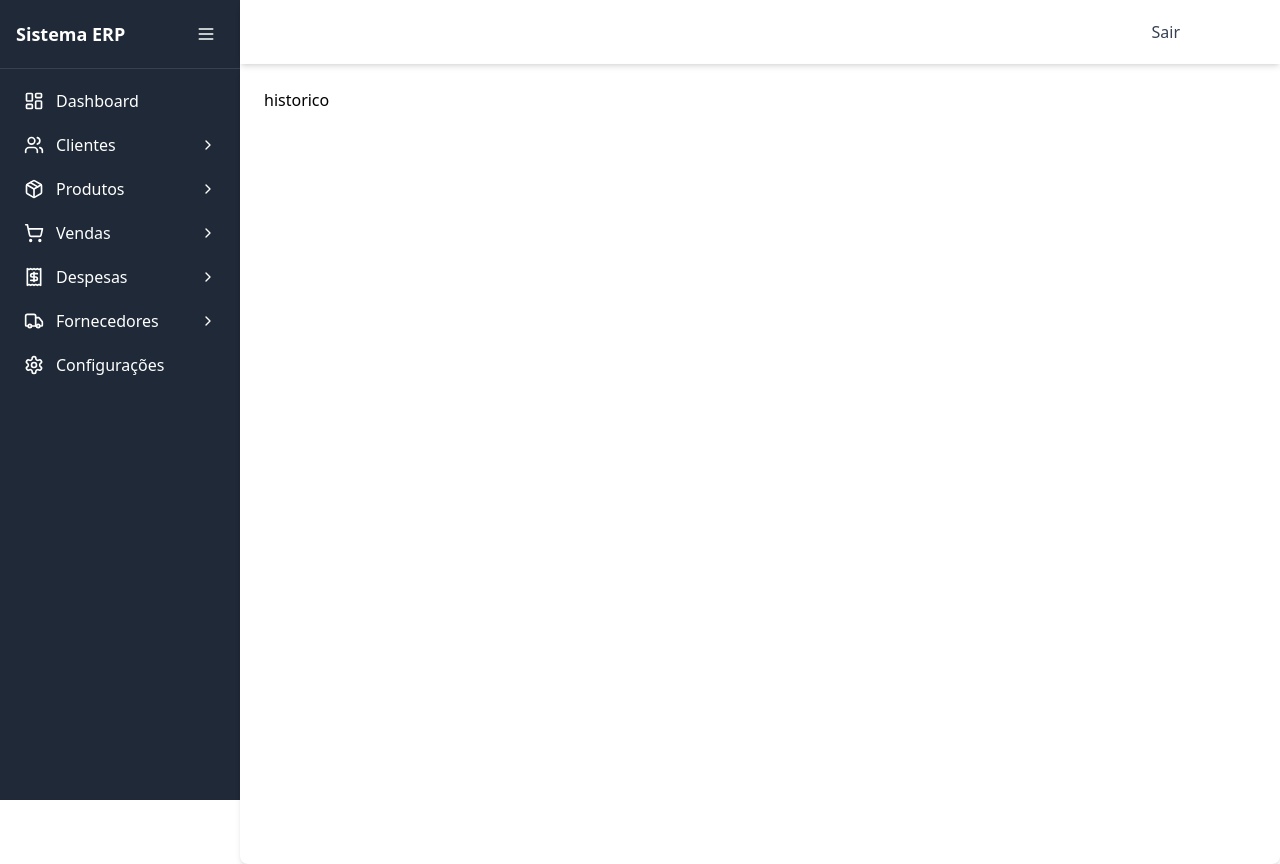
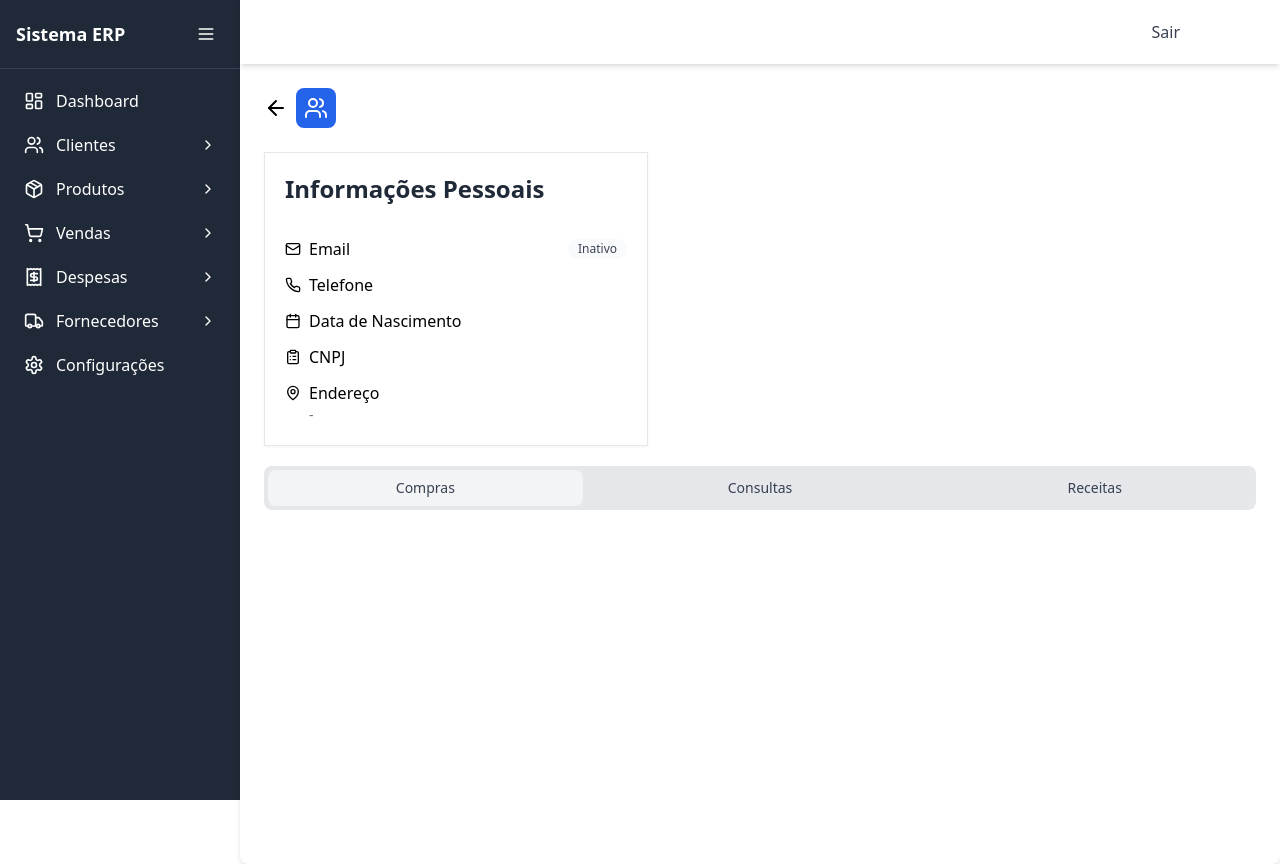
Before and after one commit to opticcloud-frontend/erp-frontend, a React (Vite) app: page /cliente/historico in a window 1280 px wide. Built offline with nearby package versions, Linux system fonts and the light colour scheme.

Commit message:
chore: criando tela de visualizar dados

```diff
--- a/src/App.tsx
+++ b/src/App.tsx
@@ -20,7 +20,7 @@ import { VendasCadastro } from './features/vendas/pages/VendasCadastro'
 import { DespesasPage } from './features/despesas/pages/DespesasPage'
 
 import { FornecedoresPage } from './features/fornecedores/pages/FornecedoresPage'
-import { ClienteHistorico } from './features/clientes/pages/ClienteHistorico';
+import { ClienteVisualizarDados } from './features/clientes/pages/ClienteVisualizarDados';
 import { ClienteEditarDados } from './features/clientes/pages/ClienteEditarDados';
 
 function App() {
@@ -37,7 +37,7 @@ function App() {
           <Route path="/forgot-password" element={<ForgotPasswordPage />} />
           <Route path="/register" element={<RegisterPage />} />
           <Route path="/clientes/cadastrar" element={<ClientesCadastro />} />
-          <Route path="/cliente/historico" element={<ClienteHistorico />} />
+          <Route path="/cliente/historico" element={<ClienteVisualizarDados />} />
           <Route path="/cliente/editar" element={<ClienteEditarDados />} />
           <Route path="/clientes" element={<ClientesPage />} />
           <Route path="/produtos/cadastrar" element={<ProdutosCadastro />} />
--- a/src/features/clientes/pages/ClienteHistorico.tsx
+++ /dev/null
@@ -1,21 +0,0 @@
-import { Header } from "../../../components/layout/Header";
-import { Sidebar } from "../../../components/layout/Sidebar";
-import { useAuth } from "../../../contexts/AuthContext";
-
-export function ClienteHistorico(){
-   const { clienteData} = useAuth();
-
-   console.log(clienteData)
-
-   return(
-      <div className='flex flex-row w-full'>
-         <Sidebar/>
-         <div className="min-h-screen bg-white-100  flex-1">
-            <Header/>
-            <div className="bg-white-200 rounded-lg shadow-md p-6 h-full">
-               <p>historico</p>
-            </div>
-         </div>
-      </div>
-   )
-}
--- /dev/null
+++ b/src/features/clientes/pages/ClienteVisualizarDados.tsx
@@ -0,0 +1,122 @@
+import { ArrowLeft, Users, Mail, Phone, ClipboardList, Calendar, MapPin } from "lucide-react";
+import { Header } from "../../../components/layout/Header";
+import { Sidebar } from "../../../components/layout/Sidebar";
+import { useAuth } from "../../../contexts/AuthContext";
+import { useNavigate } from "react-router-dom";
+import type { Cliente } from '../types/types';
+import { useState } from "react";
+
+export function ClienteVisualizarDados(){
+   const { userData, setClienteData, clienteData} = useAuth();
+   const [abaAtiva, setAbaAtiva] = useState<'compras' | 'consultas' | 'receitas'>('compras');
+
+   const navigate = useNavigate();
+
+   const handleClickBack = () =>{
+      navigate("/clientes");
+      setClienteData(undefined)
+   }
+
+   return(
+      <div className='flex flex-row w-full '>
+         <Sidebar/>
+         <div className="min-h-screen bg-white-100  flex-1">
+            <Header/>
+            <div className="bg-white-200 rounded-lg shadow-md p-6 h-full ">
+               <div className="flex justify-between items-center mb-6">
+                  <div className="flex items-center space-x-2">
+                     <ArrowLeft className='cursor-pointer' onClick={handleClickBack}/>
+                     <div className="bg-blue-600 p-2 rounded-lg">
+                     <Users className="h-6 w-6 text-white" />
+                     </div>
+                     <h1 className="text-2xl font-semibold text-gray-800">
+                     {clienteData?.nomeCompleto}
+                     </h1>
+                  </div>
+
+               </div>
+               <div className="shadow-sm border max-w-96 w-auto h-auto p-5 gap-3 flex flex-col">
+                  <h2 className="text-2xl font-semibold text-gray-800 mb-5">Informações Pessoais</h2>
+                  <div className="flex justify-between">
+                     <div>
+                        <div className="flex gap-2 items-center">
+                           <Mail size={16}/>
+                           <p>Email</p>
+                        </div>
+                        <p className="text-sm text-gray-500 ml-6">{clienteData?.email}</p>
+                     </div>
+                     <span
+                        className={`px-2.5 py-0.5 rounded-full text-xs font-medium self-center ${
+                           clienteData?.ativo
+                           ? 'bg-green-50 text-green-700'
+                           : 'bg-gray-50 text-gray-700'
+                        }`}
+                     >
+                     {clienteData?.ativo ? 'Ativo' : 'Inativo'}
+                     </span>
+                  </div>
+
+                  <div>
+                     <div className="flex gap-2 items-center">
+                        <Phone size={16}/>
+                        <p>Telefone</p>
+                     </div>
+                     <p className="text-sm text-gray-500 ml-6">{clienteData?.telefone}</p>
+                  </div>
+
+                  <div>
+                     <div className="flex gap-2 items-center">
+                        <Calendar size={16}/>
+                        <p>Data de Nascimento</p>
+                     </div>
+                     <p className="text-sm text-gray-500 ml-6">{clienteData?.dataNascimento}</p>
+                  </div>
+
+                  <div>
+                     <div className="flex gap-2 items-center">
+                        <ClipboardList size={16}/>
+                        {clienteData?.descricaoTipoCliente == "PESSOA_FISICA" ? (
+
+                           <p>CPF</p>
+                        ): (
+                           <p>CNPJ</p>
+                        )}
+                     </div>
+                     <p className="text-sm text-gray-500 ml-6">{clienteData?.documento}</p>
+                  </div>
+
+                  <div>
+                     <div className="flex gap-2 items-center">
+                        <MapPin size={16}/>
+                        <p>Endereço</p>
+                     </div>
+                     <p className="text-sm text-gray-500 ml-6">{clienteData?.enderecoCidade} - {clienteData?.enderecoEstado}</p>
+                  </div>
+               </div>
+
+               <div className='flex items-center gap-5 my-5 text-center bg-gray-200 p-1 rounded-lg'>
+                  <p
+                     className={`${abaAtiva === 'compras' ? "bg-gray-100" : "bg-gray-200"} text-sm font-medium text-gray-700 p-2 w-3/6 cursor-pointer rounded-lg transition duration-300`}
+                     onClick={() => setAbaAtiva('compras')}
+                  >
+                     Compras
+                  </p>
+                  <p
+                     className={`${abaAtiva === 'consultas' ? "bg-gray-100" : "bg-gray-200"} text-sm font-medium text-gray-700 p-2 w-3/6 cursor-pointer rounded-lg transition duration-300`}
+                     onClick={() => setAbaAtiva('consultas')}
+                  >
+                     Consultas
+                  </p>
+                  <p
+                     className={`${abaAtiva === 'receitas' ? "bg-gray-100" : "bg-gray-200"} text-sm font-medium text-gray-700 p-2 w-3/6 cursor-pointer rounded-lg transition duration-300`}
+                     onClick={() => setAbaAtiva('receitas')}
+                  >
+                     Receitas
+                  </p>
+               </div>
+
+            </div>
+         </div>
+      </div>
+   )
+}
--- a/src/features/clientes/pages/ClientesPage.tsx
+++ b/src/features/clientes/pages/ClientesPage.tsx
@@ -1,4 +1,4 @@
-import React, { useState, ChangeEvent, useEffect, useRef  } from 'react';
+import React, { useState, ChangeEvent  } from 'react';
 import { Users } from 'lucide-react';
 import type { Cliente } from '../types/types';
 import { ClientesBox } from '../components/ClientesBox';
@@ -6,8 +6,6 @@ import { SearchBar } from '../components/SearchBarProps';
 import {Sidebar} from '../../../components/layout/Sidebar'
 import { useAuth } from '../../../contexts/AuthContext'
 import { FormatInfos } from '../../../services/FormatInfos';
-import { ValidateInfos } from '../../../services/ValidateInfos';
-import { infosClientes } from '../../../services/infosClientes';
 import Popup from "../../../components/layout/CustomPopUp"
 import { Header } from '../../../components/layout/Header';
 import { useNavigate } from 'react-router-dom';
@@ -22,7 +20,6 @@ interface PopupState {
 }
 
 const dadosClientes: Cliente[] = [];
-const initialFormData = infosClientes
 
 
 export function ClientesPage() {
@@ -31,32 +28,22 @@ export function ClientesPage() {
    const [tipoFiltro, setTipoFiltro] = useState('nome');
    const apiUrl = import.meta.env.VITE_API_URL;
    const [clientes, setClientes] = useState<Cliente[]>(dadosClientes);
-   const [formData, setFormData] = useState<Cliente>({} as Cliente);
-   const [originalData, setOriginalData] = useState<Cliente>({} as Cliente);
-   const { userData, setClienteData, clienteData} = useAuth();
+   const { userData, setClienteData} = useAuth();
    const [currentPage, setCurrentPage] = useState(0)
-   const [clientePerPage, setClientePerPage] = useState(5)
-   const [hasNext, setHasNext] = useState()
-   const [hasPrevious, setHasPrevious] = useState()
+   const clientePerPage = 5
+   const [hasNext, setHasNext] = useState(Boolean)
+   const [hasPrevious, setHasPrevious] = useState(Boolean)
    const [totalPage, setTotalPage] = useState(0)
    const [containsClient, setContainsClient] = useState(true)
+   const [totalCliente, setTotalCliente] = useState(0)
 
 
    useEffectSkipFirst(() => {
+      if(currentPage >= 0 && currentPage < totalPage){
+         setContainsClient(true)
          getClientes();
+      }
    }, [currentPage])
-
-
-   // useEffect(() =>{
-   //    console.log(isFirstRender.current)
-   //    if (isFirstRender.current) {
-   //       isFirstRender.current = false;
-   //       return;
-   //    }
-
-
-   //    void getClientes();
-   // }, [currentPage])
 
    const navigate = useNavigate();
 
@@ -108,7 +95,6 @@ export function ClientesPage() {
       setTipoFiltro(value);
       setClientes([])
       setInfoBuscaCliente('')
-      setFormData(initialFormData)
    }
 
    const handleInputChangeSearch = (event: ChangeEvent<HTMLInputElement>) =>{
@@ -146,8 +132,6 @@ export function ClientesPage() {
 
          if(clienteEncontrado){
             setClienteData(clienteEncontrado)
-            setFormData(clienteEncontrado)
-            setOriginalData(clienteEncontrado)
          }
 
          navigate('/cliente/editar')
@@ -181,19 +165,15 @@ export function ClientesPage() {
 
 
          if(clienteEncontrado){
-            setFormData(clienteEncontrado)
-            setOriginalData(clienteEncontrado)
-         }
-
             setClienteData(clienteEncontrado as Cliente)
             navigate('/cliente/historico');
          }
 
       }
+   }
 
    const getClientes = async () => {
       const idOtica = userData?.id_oticas[0]
-      setFormData(initialFormData)
 
       const infoPesquisa = infoBuscaCliente.replace(/[\\/.-]/g, '');
       const filtroPesquisa = tipoFiltro == "CPF/CNPJ" ? "documento": tipoFiltro
@@ -214,10 +194,12 @@ export function ClientesPage() {
 
 
       const data = await response.json();
+
+      setTotalCliente(data.totalElements)
       setTotalPage(data.totalPages)
-
       setHasNext(data.hasNext)
       setHasPrevious(data.hasPrevious)
+
       const listClientes = data.content;
       if (!listClientes.length){
          handleApiResponse( "alert", "Nenhum cliente encontrado!")
@@ -233,30 +215,25 @@ export function ClientesPage() {
    }
 
    const previousPage = async () => {
-      if (hasPrevious){
-         setContainsClient(true)
-         console.log(currentPage)
-         setCurrentPage(currentPage-1)
-      }else{
-         setContainsClient(false)
+      if (currentPage <= 0) return
+
+      if (currentPage <= totalPage){
+         setCurrentPage(prev => prev -1)
       }
+
+      setContainsClient(!!hasPrevious)
    }
 
    const nextPage = async () => {
-      if (hasNext) {
-         setContainsClient(true)
-         setCurrentPage(currentPage+1)
-      } else{
-         setContainsClient(false)
-      }
+      if (currentPage < totalPage){
+         setCurrentPage(prev => prev +1)
       }
 
-   const handleClickPage = (index) => {
-      setCurrentPage(index+1)
+      setContainsClient(!!hasNext)
    }
 
    return (
-      <div className='flex w-full '>
+      <div className='flex w-full'>
          <Sidebar/>
          <div className="min-h-screen bg-white-100   flex-1">
             <Header/>
@@ -303,33 +280,49 @@ export function ClientesPage() {
                         Buscar
                      </button>
                   </div>
-                  <ClientesBox containsClient={containsClient} clientes={clientes} handleClick={getClienteSelecionado} onClickHistorico={handleClickClienteHistorico}/>
-
+                  <div className='w-full'>
+                     {!containsClient ?  (
+                        <div className='w-full text-center min-h-72 h-full flex justify-center items-center border-gray-300 shadow-sm border rounded-lg'>
+                           <h2 className=''>Nenhum registro encontrado</h2>
+                        </div>
+                     ):(
+                        <ClientesBox clientes={clientes} handleClick={getClienteSelecionado} onClickHistorico={handleClickClienteHistorico}/>
+                     )}
                      {clientes.length > 0 && (
                         <div className='w-full bg-white-300 gap-2 flex justify-between p-1'>
                         <div className=''>
-                        <p>Exibindo 5 de {clientes.length}</p>
+                           <p>Exibindo {clientePerPage} de {totalCliente}</p>
                         </div>
-                     <div className='flex gap-2'>
+                        <div className='flex gap-2 '>
                            <div className='cursor-pointer' onClick={previousPage}>
                               <p>Anterior</p>
                            </div>
-                        {Array.from({ length: totalPage }).map((_, index) => (
-                           <div key={index}
-                              className={`bg-white-300 w-10 text-center cursor-pointer border border-gray-300 hover:border-blue-300 hover:shadow-md
-                              ${currentPage == index ? 'bg-blue-300' : ''}
+                           <div className='grid grid-cols-3 gap-2 bg-cyan-100'>
+                              {Array.from({ length: totalPage })
+                              .slice(Math.floor(currentPage / 3) * 3, Math.floor(currentPage / 3) * 3 + 3)
+                              .map((_, index) => {
+                                 const pageIndex = Math.floor(currentPage / 3) * 3 + index;
+                                 return (
+                                 <div
+                                    key={pageIndex}
+                                    className={`w-10 text-center cursor-pointer border border-gray-300 hover:border-blue-300 hover:shadow-md flex justify-center items-center
+                                    ${currentPage === pageIndex ? 'bg-blue-200' : 'bg-white'}
                                     `}
-                              onClick={() =>  setCurrentPage(index)}
+                                    onClick={() => setCurrentPage(pageIndex)}
                                  >
-                              <p>{index + 1}</p>
+                                    <p>{pageIndex + 1}</p>
                                  </div>
-                        ))}
+                                 );
+                              })}
+                           </div>
                            <div className='cursor-pointer' onClick={nextPage}>
                               <p>Próximo</p>
                            </div>
                         </div>
                         </div>
                      )}
+                  </div>
+
                </div>
 
                {popup.isOpen && (
```
Also changed, not shown: src/features/clientes/components/ClientesBox.tsx (+3 -12 lines). Lines whose indentation alone changed are shown as unchanged.
